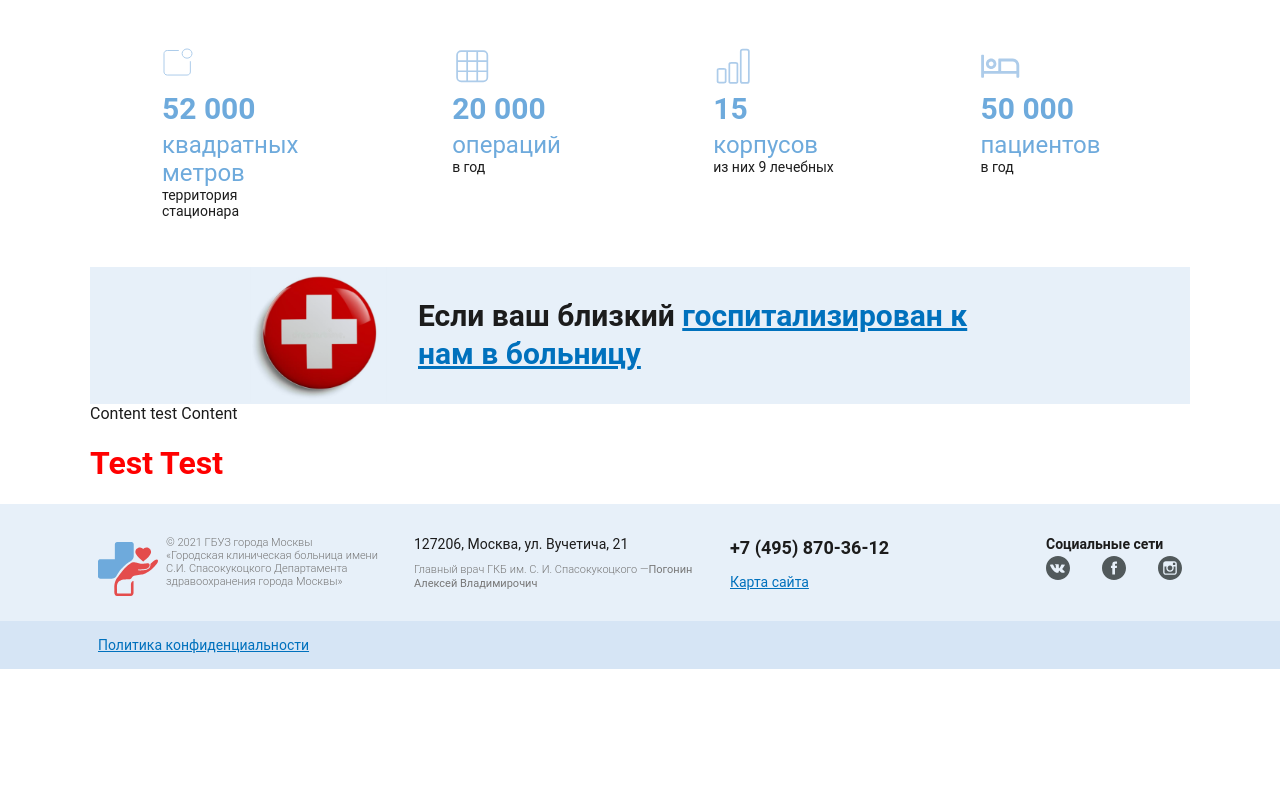
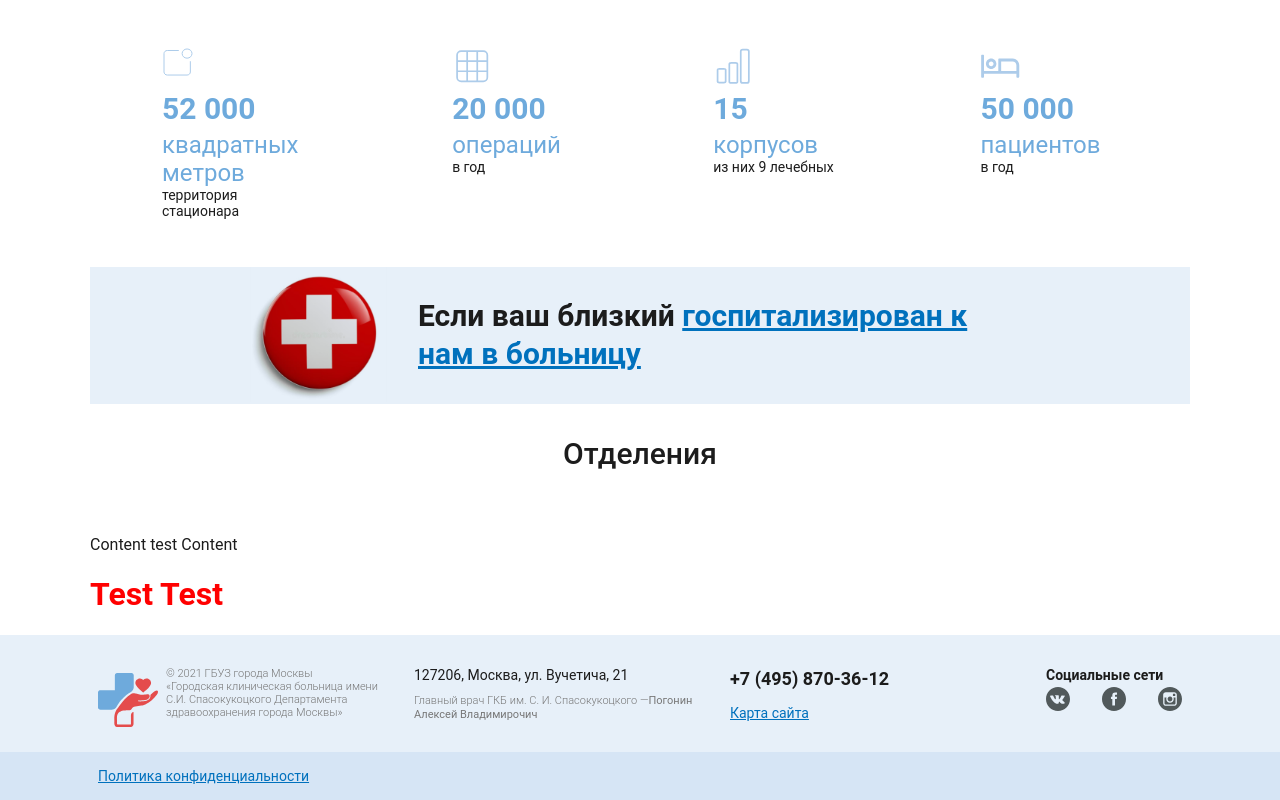
Before and after one commit to Sergeylag/lsv-dev, a Next.js app: page / in a window 1280 px wide. Shown: the part 621-1421 px from the top of the page. Before the commit the page ends 1290 px from the top, so only its background shows below. Built offline with nearby package versions, Linux system fonts and the light colour scheme.

Commit message:
добавил секцию MainDepartments и отстилизовал

```diff
--- /dev/null
+++ b/components/main/departments/Departments.tsx
@@ -0,0 +1,14 @@
+import React from 'react';
+import {MainDepartments} from "../../../styles/main/departments-style";
+
+export default function Departments () {
+    return (
+        <MainDepartments>
+            <h2>Отделения</h2>
+            <div className='content-wrapper'>
+                <ul className='departments_list'></ul>
+            </div>
+
+        </MainDepartments>
+    );
+};
--- a/components/main/hospitalized/Hospitalized.tsx
+++ b/components/main/hospitalized/Hospitalized.tsx
@@ -1,4 +1,4 @@
-import {MainHospitalized} from "../../../styles/main/main_hospitalized";
+import {MainHospitalized} from "../../../styles/main/hospitalized_style";
 import Image from "next/image";
 import hospitalized from '../../../public/img/main/hospitalized/hospitalized.png'
 import Link from "next/link";
--- a/components/main/numbers/Number.tsx
+++ b/components/main/numbers/Number.tsx
@@ -1,4 +1,4 @@
-import {MainNumbers} from "../../../styles/main/main_numbers_style";
+import {MainNumbers} from "../../../styles/main/numbers_style";
 import {NumberList} from "./number_list";
 import NumberItem from "./NumberItem";
 
--- a/pages/index.tsx
+++ b/pages/index.tsx
@@ -3,6 +3,7 @@ import {Main} from "../styles/main";
 import Slider from "../components/main/slider/Slider";
 import Number from "../components/main/numbers/Number";
 import Hospitalized from "../components/main/hospitalized/Hospitalized";
+import Departments from "../components/main/departments/Departments";
 
 export default function Home() {
     return (
@@ -10,6 +11,7 @@ export default function Home() {
             <Slider/>
             <Number/>
             <Hospitalized/>
+            <Departments/>
             <div>Content test Content</div>
             <Heading tag='' text='Test Test'/>
         </Main>
--- /dev/null
+++ b/styles/main/departments-style.ts
@@ -0,0 +1,27 @@
+import styled from "styled-components";
+
+export const MainDepartments = styled.section`
+  padding: var(--spacer-m) 0;
+  h2{
+    text-align: center;
+    font: 500 var(--font-size-xl) var(--font-family-heading);
+    margin: 0;
+  }
+  .content-wrapper{
+    padding-left: var(--spacer-xs);
+    padding-right: var(--spacer-xs);
+    position: relative;
+    margin-left: auto;
+    margin-right: auto;
+    max-width: var(--content-width);
+    ul{
+      display: grid;
+      gap: var(--spacer-m);
+      grid-auto-rows: auto;
+      grid-template-columns: repeat(auto-fill, minmax(var(--card-size, 22rem), 1fr));
+      list-style: none;
+      margin: var(--spacer-m) auto 0;
+      padding: 0;
+    }
+  }
+`;
```
Also changed, not shown: styles/main/hospitalized_style.ts (renamed from styles/main/main_hospitalized.ts), styles/main/numbers_style.tsx (renamed from styles/main/main_numbers_style.tsx).
